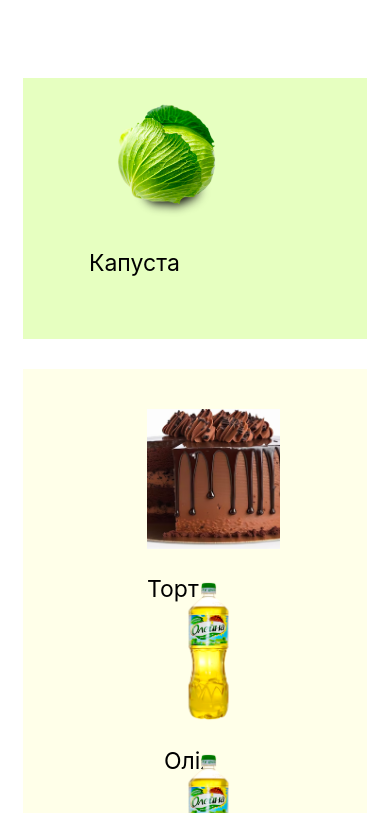
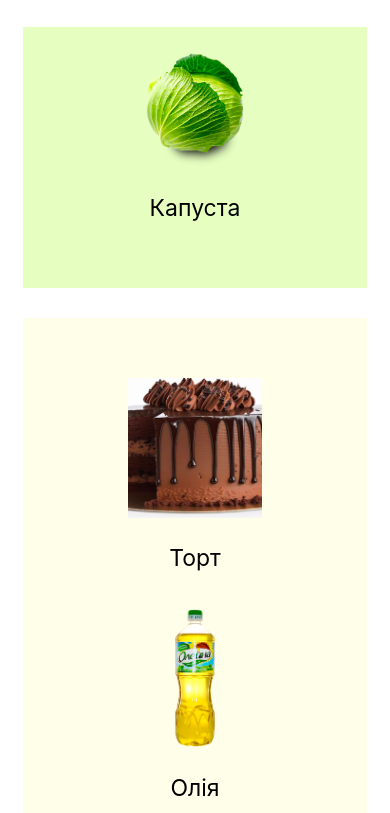
Before and after one commit to petbull77/first-project-samsung, a plain HTML site: page index.html in a window 390 px wide. Shown: the part 31-844 px from the top of the page. Drawn offline with Linux system fonts and the light colour scheme.

Commit message:
fixed mobile design

```diff
--- a/style/main.css
+++ b/style/main.css
@@ -8,9 +8,11 @@
     /*padding: 0;*/
     padding: 0 15px;
 }
-.mobile{
+
+.mobile {
     display: none;
 }
+
 a, p {
     font-family: inter, serif;
 }
@@ -410,74 +412,83 @@ a, p {
     .desktop {
         display: none;
     }
+
     .mobile {
         display: block;
     }
-    .logo{
+
+    .logo {
         margin-right: 50px;
     }
 }
-.cabbage-mobile
-{ display: block;
+
+.cabbage-mobile {
+    display: flex;
     height: 193px;
-  align-content: center;
-    margin-top: 81px;
+    margin-top: 30px;
     padding: 20px 66px 48px 66px;
     background: #E6FFC0;
+    flex-direction: column;
+    align-items: center;
+}
 
-}
-.cabbage-mobile img
-{   padding: 0 0;
+.cabbage-mobile img {
+    padding: 0 0;
     height: 125px;
     align-content: center;
-    margin-right: 50px;
+    display: table-cell;
+
     /*display: flex;*/
     /*    padding: 30px 289px 107px 289px;*/
 
 }
-.cabbage-mobile p
-{
+
+.cabbage-mobile p {
     height: 28px;
     font-size: 23px;
     font-weight: 400;
     line-height: 27.84px;
     color: #000000;
 }
+
 @media (max-width: 576px) {
     .logo {
         max-width: 63px;
         max-height: 20px;
     }
 }
+
 .any-mobile {
     display: block;
-    height: 648px;
+    height: auto;
     margin-top: 30px;
     background: #FFFFE9;
     padding: 20px 15px 20px 15px;
     justify-content: center;
 }
+
 .cake-mobile {
-    width: 40%;
     height: 140px;
-    padding: 20px 109px 16px 109px;
-   align-items: center;
+    padding: 20px;
+    align-content: center;
     display: block;
+    text-align: center;
+    margin-top: 20px;
 }
 
-.oil-mobile {width: 20%;
+.oil-mobile {
     height: 140px;
-    padding: 16px 126px 16px  126px ;
-    flex-wrap: wrap;
-    justify-content: center;
-    align-items: center;
+    padding: 20px;
+    align-content: center;
     display: block;
+    text-align: center;
+    margin-top: 50px;
 }
 
 .cake-mobile img, .oil-mobile img {
-
     max-height: 140px;
 }
+
 .cake-mobile p, .oil-mobile p {
     font-size: 23px;
     font-weight: 400;
@@ -487,35 +498,32 @@ align-content: center;
 }
 
 
-
-
-
-
-@media (min-width: 576px){
+@media (min-width: 576px) {
     .container {
-        max-width: 540px;
-
+        padding: 0 calc(50% - 270px);
 
     }
 }
 
 
-
 @media (min-width: 768px) {
     .container {
-        max-width: 720px;
+        padding: 0 calc(50% - 360px);
+
     }
 }
 
 
 @media (min-width: 991px) {
     .container {
-        max-width: 960px;
+        padding: 0 calc(50% - 480px);
+
     }
 }
 
 @media (min-width: 1199px) {
     .container {
-        max-width: 1140px;
+        padding: 0 calc(50% - 590px);
+
     }
 }
```
Lines whose indentation alone changed are shown as unchanged.
